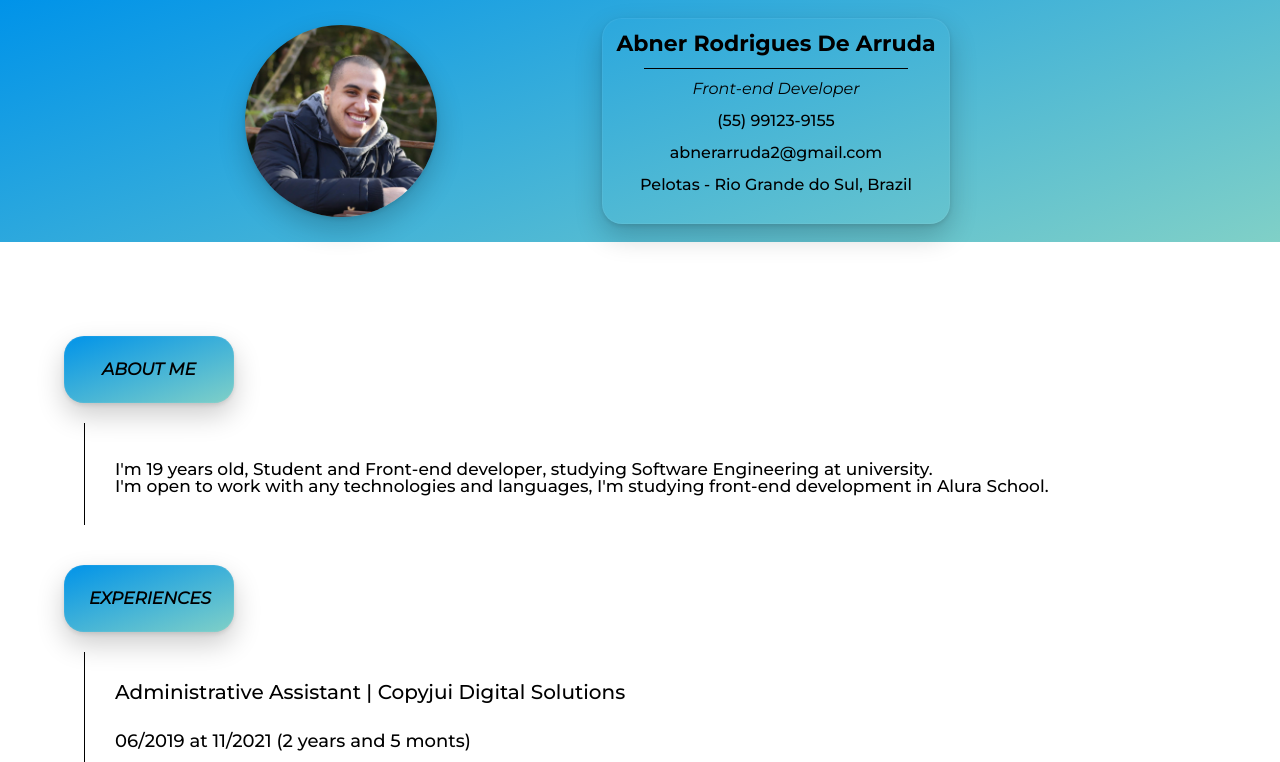
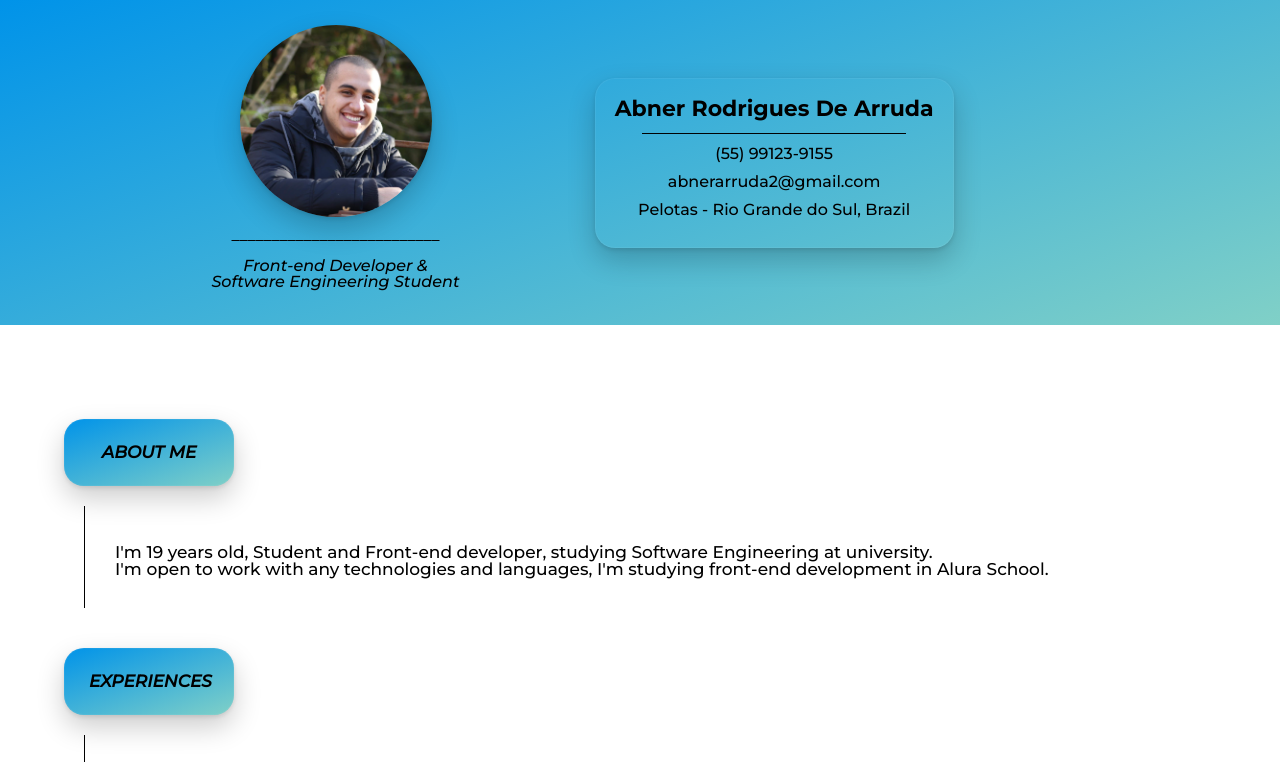
Before and after one commit to ArrudaAbner/Curriculo-Web, a plain HTML site: page index.html in a window 1280 px wide. Shown: the top 762 px of the page. Drawn offline with Linux system fonts and the light colour scheme.

Commit message:
v2
Uploading a new header, save as pdf improvement and margin fix

```diff
--- a/css/base.css
+++ b/css/base.css
@@ -2,8 +2,15 @@
 
 body {
     font-family: montserrat;
+    user-select: none;
 }
 
 .print {
     visibility: visible;
 }
+
+@media print  {
+    .rodape__container{
+        margin-top: 150px;
+    }
+}
--- a/css/footer.css
+++ b/css/footer.css
@@ -54,11 +54,4 @@
     .rodape__imagem {
         margin:10px;
     }
-
 }
-
-@media print  {
-    .rodape__container{
-        margin-top: 280px;
-    }
-}
--- a/css/header.css
+++ b/css/header.css
@@ -9,18 +9,27 @@
     width: 100%;
 }
 
+.header__image__container {
+    align-items: center;
+    display: flex;
+    flex-direction: column;
+    margin-top: 15px;
+    padding: 10px;
+}
+
 .header__image {
     box-shadow: rgba(0, 0, 0, 0.2) 0px 12px 28px 0px, rgba(0, 0, 0, 0.1) 0px 2px 4px 0px, rgba(255, 255, 255, 0.05) 0px 0px 0px 1px inset;
     border-radius: 50%;
-    margin-top: 20px;
+    margin-bottom: 10px;
     width: 12rem;
+
 }
 
 .header__info-container {
     margin: 1.5rem;
     box-shadow: rgba(0, 0, 0, 0.2) 0px 12px 28px 0px, rgba(0, 0, 0, 0.1) 0px 2px 4px 0px, rgba(255, 255, 255, 0.05) 0px 0px 0px 1px inset;
     border-radius: 20px;
-    padding: 15px;
+    padding: 20px;
     text-align: center;
 }
 
@@ -37,14 +46,15 @@
 .header__info-subtittle {
     margin: 10px 0;
     font-style: italic;
-    font-weight: 400;
+    font-weight: 500;
+    text-align: center;
 }
 
 .header__info-text {
     align-items: center;
     text-align: center;
     text-decoration: none;
-    margin: 1rem 0;
+    padding: 2px;
 }
 
 .header__info-ul {
@@ -64,11 +74,11 @@
         vertical-align: none;
     }
 
+    .header__image__container {
+        margin: 15px 0;
+    }
+
     .header__info-container {
         margin: 0 125px;
     }
-
-    .header__image {
-        margin: 25px 40px;
-    }
 }
--- a/css/main.css
+++ b/css/main.css
@@ -62,6 +62,7 @@
     box-shadow: rgba(0, 0, 0, 0.2) 0px 12px 28px 0px, rgba(0, 0, 0, 0.1) 0px 2px 4px 0px, rgba(255, 255, 255, 0.05) 0px 0px 0px 1px inset;
     height: 75px;
     margin-top: 20px;
+    margin-bottom: 10px;
     transition: all .2s ease-in-out;
     width: 75px;
 }
@@ -73,3 +74,9 @@
 .conteudo__print-image {
     width: 50px;
 }
+
+@media screen and (min-width: 1024px) {
+    .conteudo__print{
+        margin-bottom: none;
+    }
+}
--- a/index.html
+++ b/index.html
@@ -9,7 +9,7 @@
     <link rel="preconnect" href="https://fonts.googleapis.com">
     <link rel="preconnect" href="https://fonts.gstatic.com" crossorigin>
     <link
-        href="https://fonts.googleapis.com/css2?family=Montserrat:ital,wght@0,300;0,500;0,700;1,300;1,400&display=swap"
+        href="https://fonts.googleapis.com/css2?family=Montserrat:ital,wght@0,300;0,500;0,700;1,300;1,400;1,500&display=swap"
         rel="stylesheet">
     <link rel="shortcut icon" href="./imgs/curriculo-e-cv.png" type="image/png">
     <link rel="stylesheet" href="./css/reset.css">
@@ -17,16 +17,20 @@
     <link rel="stylesheet" href="./css/header.css">
     <link rel="stylesheet" href="./css/main.css">
     <link rel="stylesheet" href="./css/footer.css">
+    <style type="text/css" media="print"></style>
 </head>
 
 <body>
     <header>
         <div class="header__container">
-            <img class="header__image" src="imgs/foto.jpg" alt="Profile picture">
+            <section class="header__image__container">
+                <img class="header__image" src="imgs/foto.jpg" alt="Profile picture">
+                <p class="header__info-line">__________________________</p>
+                <p class="header__info-subtittle">Front-end Developer &<br> Software Engineering Student</p>
+            </section>
             <section class="header__info-container">
                 <h2 class="header__info-tittle">Abner Rodrigues de Arruda</h2>
                 <p class="header__info-line">_________________________________</p>
-                <p class="header__info-subtittle">Front-end Developer</p>
 
                 <ul class="header__info-ul">
                     <li class="header__info-li">
```
